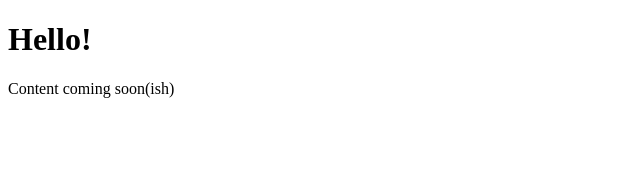
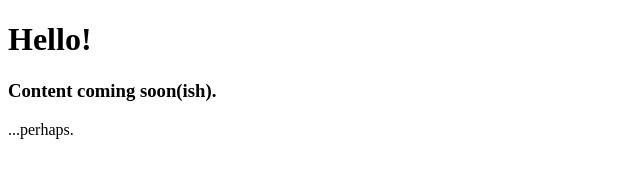
Before and after one commit to mckewans/mckewans.github.io, a plain HTML site: page index.html in a window 1280 px wide. Shown: the whole page, without its empty margins (0-640 px from the left). Drawn offline with Linux system fonts and the light colour scheme.

Commit message:
slight amend
a bit of copy

```diff
--- a/index.html
+++ b/index.html
@@ -8,6 +8,7 @@
 </head>
 <body>
 <h1> Hello!</h1>
-<p>Content coming soon(ish)</p>
+<h3>Content coming soon(ish).</h3>
+<p>...perhaps.</p>
 </body>
 </html>
```
